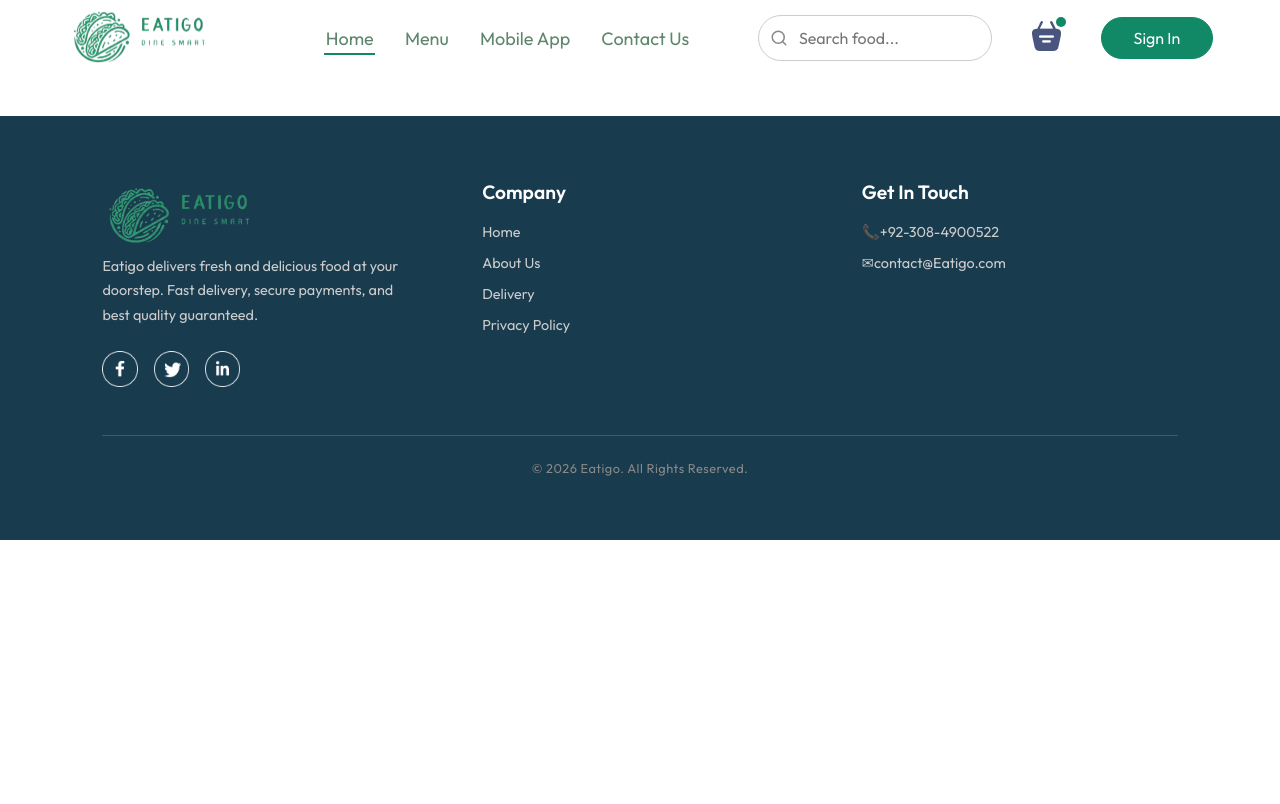
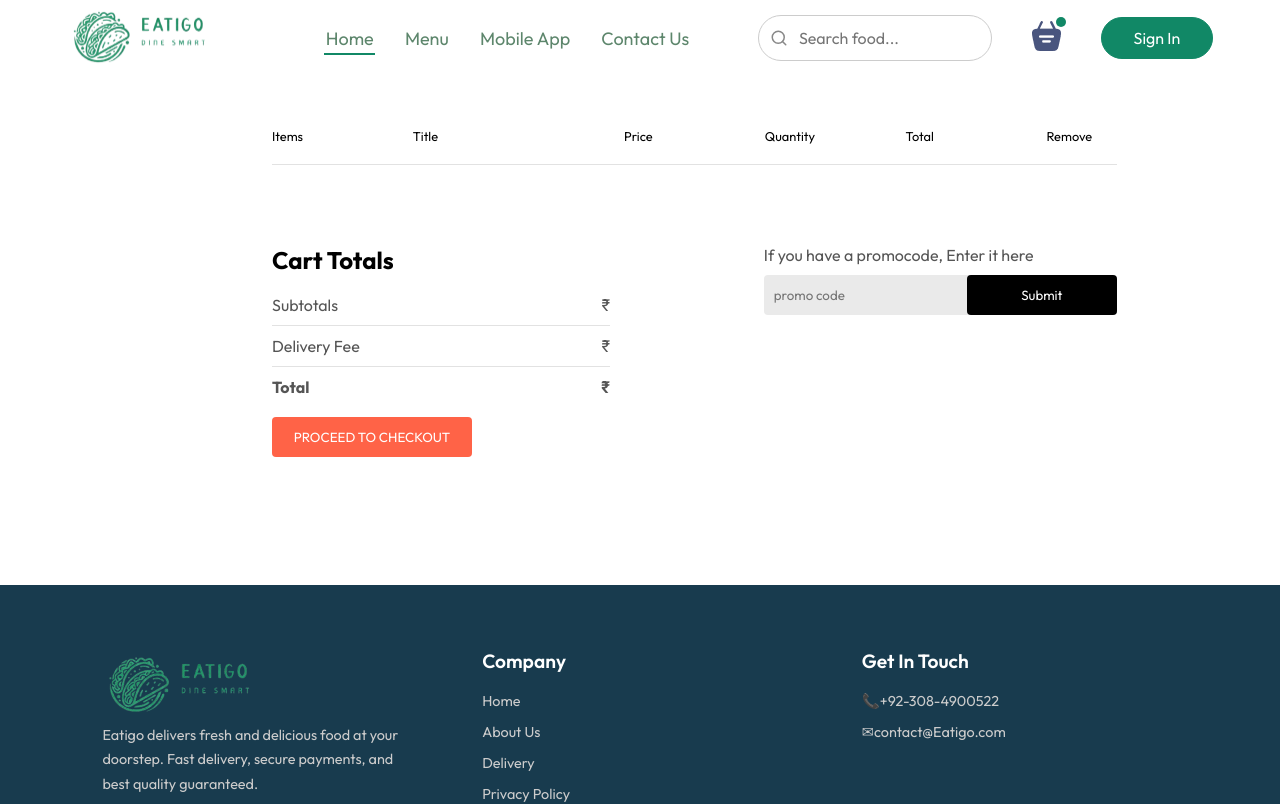
Before and after one commit to kamleshBisht04/KhanaExpress, a React (Vite) app in the folder frontend/: page /cart in a window 1280 px wide. Shown: the top 804 px of the page. Built offline with nearby package versions, Linux system fonts and the light colour scheme.

Commit message:
completing the order page

```diff
--- a/frontend/src/components/Footer/Footer.jsx
+++ b/frontend/src/components/Footer/Footer.jsx
@@ -1,6 +1,6 @@
 import "./Footer.css";
 import { assets } from "../../assets/assets";
-import { NavLink } from "react-router-dom";
+import { Link, NavLink } from "react-router-dom";
 import Logo from "../Logo/Logo";
 
 const Footer = () => {
@@ -10,7 +10,9 @@ const Footer = () => {
     <footer className="footer" id="footer">
       <div className="footer-content">
         <div className="footer-content-left">
-          <Logo />
+          <Link to="#home">
+            <Logo />
+          </Link>
           <p>
             Eatigo delivers fresh and delicious food at your doorstep. Fast delivery, secure
             payments, and best quality guaranteed.
--- a/frontend/src/components/LogIn/LogIn.jsx
+++ b/frontend/src/components/LogIn/LogIn.jsx
@@ -3,7 +3,7 @@ import "./Login.css";
 import useStore from "../../context/useStore";
 import Logo from "../Logo/Logo";
 import { IoClose } from "react-icons/io5";
-import { useNavigate } from "react-router-dom";
+import { Link, useNavigate } from "react-router-dom";
 
 const Login = () => {
   const navigate = useNavigate();
@@ -28,12 +28,9 @@ const Login = () => {
   return (
     <div className="login">
       <div className="login-container">
-        <Logo
-          onClick={() => {
-            setShowLogin(false);
-            navigate("/");
-          }}
-        />
+        <Link to="/#home" onClick={() => setShowLogin(false)}>
+          <Logo />
+        </Link>
         <h2>{isSignup ? "Create Account " : "Welcome to Eatigo"}</h2>
         <button className="close-btn" onClick={() => setShowLogin(false)}>
           <IoClose className="close" />
--- a/frontend/src/index.css
+++ b/frontend/src/index.css
@@ -22,7 +22,7 @@ body {
 
 .app {
   width: 81%;
-  margin: auto;
+  margin: 6rem 11rem;
 }
 
 a {
--- a/frontend/src/pages/Cart/Cart.css
+++ b/frontend/src/pages/Cart/Cart.css
@@ -0,0 +1,147 @@
+.cart {
+  margin-top: 8rem;
+  margin: 8rem 6rem;
+}
+.cart-items-title {
+  display: grid;
+  grid-template-columns: 1fr 1.5fr 1fr 1fr 1fr 0.5fr;
+  align-items: center;
+  color: gray;
+  color: black;
+  font-size: max(1vw, 12px);
+}
+.cart-items-item {
+  margin: -1px 0px;
+  color: black;
+}
+.cart-items-item img {
+  margin-top: 0.1rem;
+  width: 50px;
+  border-radius: 0.1875rem;
+  display: flex;
+  align-items: end;
+}
+.cart hr {
+  height: 1px;
+  background-color: #e2e2e2;
+  border: none;
+}
+.cart-items-item .cross {
+  display: flex;
+  align-items: center;
+  justify-content: center;
+  width: 1.4rem;
+  height: 1.4rem;
+  cursor: pointer;
+  color: white;
+  margin-left: 1.5rem;
+  border-radius: 50%;
+  background-color: var(--primary-color);
+}
+
+.cart-items-item .cross:hover {
+  background-color: var(--primary-color-dark);
+}
+
+.item-quantity {
+  margin-left: 2rem;
+}
+
+.quantity-control {
+  display: flex;
+  align-items: center;
+  gap: 12px;
+}
+
+.quantity-control button {
+  display: flex;
+  justify-content: center;
+  align-items: center;
+  width: 20px;
+  height: 20px;
+  border: none;
+  background-color: #F3F4F4;
+  color: black;
+  font-size: 18px;
+  cursor: pointer;
+  border-radius: 50%;
+}
+
+.quantity-control span {
+  min-width: 20px;
+  text-align: center;
+  font-weight: 600;
+}
+
+.item-title {
+  color: var(--primary-color-dark);
+  font-weight: 500;
+}
+.cart-bottom {
+  margin-top: 80px;
+  display: flex;
+  justify-content: space-between;
+  gap: max(12vw, 20px);
+}
+.cart-total {
+  flex: 1;
+  display: flex;
+  flex-direction: column;
+  gap: 20px;
+}
+.cart-total-details {
+  display: flex;
+  justify-content: space-between;
+  color: #555;
+}
+.cart-total hr {
+  margin: 10px 0px;
+}
+.cart-total button {
+  border: none;
+  color: white;
+  background-color: tomato;
+  width: max(15vw, 200px);
+  padding: 12px 0px;
+  border-radius: 4px;
+  cursor: pointer;
+}
+.cart-promocode {
+  flex: 1;
+}
+.cart-promocode p {
+  color: #555;
+}
+.cart-promocode-input {
+  margin-top: 10px;
+  display: flex;
+  justify-content: space-between;
+  align-items: center;
+  background-color: #eaeaea;
+  border-radius: 4px;
+}
+.cart-promocode-input input {
+  background: transparent;
+  border: none;
+  outline: none;
+  padding-left: 10px;
+}
+.cart-promocode-input button {
+  width: max(10vw, 150px);
+  padding: 12px 5px;
+  background-color: black;
+  border: none;
+  color: white;
+  border-radius: 4px;
+}
+@media (max-width: 750px) {
+  .cart-bottom {
+    flex-direction: column-reverse;
+  }
+  .cart-promocode {
+    justify-content: start;
+  }
+  .cart-items-item p {
+    padding-left: 10px;
+  }
+}
--- a/frontend/src/pages/Cart/Cart.jsx
+++ b/frontend/src/pages/Cart/Cart.jsx
@@ -1,10 +1,84 @@
-import React from 'react'
+import React from "react";
 import "./Cart.css";
+import useStore from "../../context/useStore";
+import { useNavigate } from "react-router-dom";
 
-function Cart() {
+const Cart = () => {
+  const navigate = useNavigate();
+  const { food_list, cartItems, removeFromCart, addToCart } = useStore();
   return (
-    <div>Cart</div>
-  )
-}
+    <div className="cart">
+      <div className="cart-items">
+        <div className="cart-items-title">
+          <p>Items</p>
+          <p>Title</p>
+          <p>Price</p>
+          <p>Quantity</p>
+          <p>Total</p>
+          <p>Remove</p>
+        </div>
+        <br />
+        <hr />
+        {food_list.map((item, index) => {
+          if (cartItems[item._id] > 0) {
+            return (
+              <>
+                <div key={index} className="cart-items-title cart-items-item">
+                  <img src={item.image} alt={item.name} />
+                  <p className="item-title">{item.name}</p>
+                  <p>₹ {item.price}</p>
+                  {/* <p className="item-quantity">{cartItems[item._id]}</p> */}
+                  <div className="quantity-control">
+                    <button onClick={() => removeFromCart(item._id)}>-</button>
+                    <span>{cartItems[item._id]}</span>
+                    <button onClick={() => addToCart(item._id)}>+</button>
+                  </div>
+                  <p className="item-title"> ₹ {item.price * cartItems[item._id]}</p>
+                  <p className="cross" onClick={() => removeFromCart(item._id)}>
+                    X
+                  </p>
+                </div>
+                <br />
+                <hr />
+              </>
+            );
+          }
+        })}
+      </div>
+      {/* promo section and place order section */}
+      <div className="cart-bottom">
+        <div className="cart-total">
+          <h2>Cart Totals</h2>
+          <div>
+            <div className="cart-total-details">
+              <p>Subtotals</p>
+              <p>₹</p>
+            </div>
+            <hr />
+            <div className="cart-total-details">
+              <p>Delivery Fee</p>
+              <p>₹</p>
+            </div>
+            <hr />
+            <div className="cart-total-details">
+              <b>Total</b>
+              <b>₹</b>
+            </div>
+          </div>
+          <button onClick={() => navigate("/order")}>PROCEED TO CHECKOUT</button>
+        </div>
+        <div className="cart-promocode">
+          <div>
+            <p>If you have a promocode, Enter it here</p>
+            <div className="cart-promocode-input">
+              <input type="text" placeholder="promo code" />
+              <button>Submit</button>
+            </div>
+          </div>
+        </div>
+      </div>
+    </div>
+  );
+};
 
-export default Cart
+export default Cart;
```
